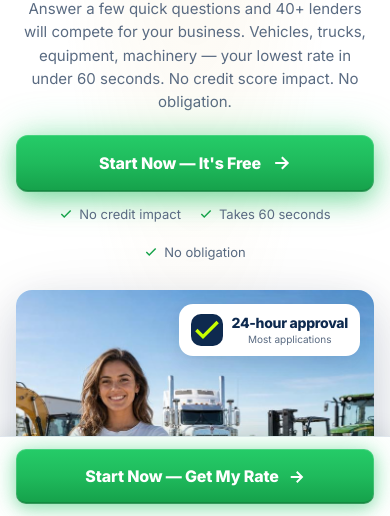
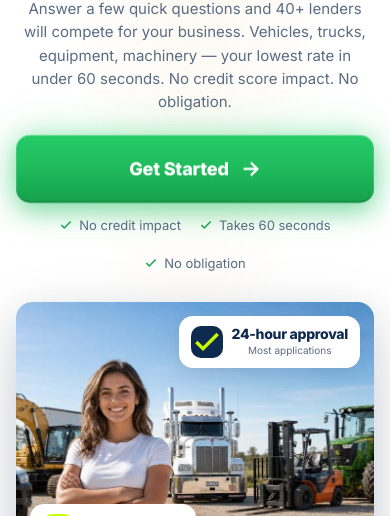
Before and after one commit to scalblio23/quickchoice, a plain HTML site: page index.html in a window 390 px wide. Shown: the part 328-844 px from the top of the page. Drawn offline with Linux system fonts and the light colour scheme.

Commit message:
Update index.html

```diff
--- a/index.html
+++ b/index.html
@@ -171,9 +171,9 @@ src="https://www.facebook.com/tr?id=1977675273118337&ev=PageView&noscript=1"/></
     background: linear-gradient(180deg, #25CC68 0%, #1FBA5C 50%, #15A04A 100%);
     background-color: #1FBA5C;
     color: #FFFFFF !important;
-    padding: 18px 48px;
-    border-radius: 12px;
-    font-size: 17px;
+    padding: 22px 56px;
+    border-radius: 14px;
+    font-size: 20px;
     font-weight: 800;
     text-decoration: none;
     display: inline-flex;
@@ -222,7 +222,7 @@ src="https://www.facebook.com/tr?id=1977675273118337&ev=PageView&noscript=1"/></
   .btn-primary svg { transition: transform 0.2s; }
   .btn-primary:hover svg { transform: translateX(4px); }
   @media (max-width: 720px) {
-    .btn-primary { padding: 16px 32px; font-size: 16px; width: 100%; max-width: 360px; justify-content: center; }
+    .btn-primary { padding: 20px 28px; font-size: 18px; width: 100%; max-width: 420px; justify-content: center; }
   }
 
   .cta-microcopy {
@@ -639,39 +639,6 @@ src="https://www.facebook.com/tr?id=1977675273118337&ev=PageView&noscript=1"/></
   footer a { color: rgba(255,255,255,0.6); text-decoration: none; margin: 0 8px; transition: color 0.2s; }
   footer a:hover { color: var(--accent); }
 
-  /* ===== MOBILE STICKY CTA ===== */
-  .mobile-cta-bar {
-    display: none;
-    position: fixed;
-    bottom: 0; left: 0; right: 0;
-    background: var(--white);
-    border-top: 1px solid var(--line);
-    padding: 12px 16px;
-    box-shadow: 0 -6px 20px rgba(14,42,79,0.10);
-    z-index: 99;
-  }
-  .mobile-cta-bar a {
-    display: flex; align-items: center; justify-content: center; gap: 8px;
-    background: linear-gradient(180deg, #25CC68 0%, #1FBA5C 50%, #15A04A 100%);
-    color: #FFFFFF;
-    padding: 15px 20px;
-    border-radius: 10px;
-    font-size: 16px;
-    font-weight: 800;
-    text-decoration: none;
-    width: 100%;
-    letter-spacing: -0.01em;
-    box-shadow:
-      0 0 0 1px rgba(255,255,255,0.15) inset,
-      0 -2px 0 rgba(0,0,0,0.15) inset,
-      0 4px 16px rgba(31,186,92,0.4),
-      0 0 30px rgba(52,217,118,0.3);
-  }
-  @media (max-width: 720px) {
-    .mobile-cta-bar { display: block; }
-    body { padding-bottom: 80px; }
-  }
-
   /* Animations */
   .fade-up { opacity: 0; transform: translateY(20px); animation: fadeUp 0.7s ease forwards; }
   .fade-up.d1 { animation-delay: 0.1s; }
@@ -731,8 +698,8 @@ src="https://www.facebook.com/tr?id=1977675273118337&ev=PageView&noscript=1"/></
     </p>
 
     <a href="/quiz" class="btn-primary fade-up d1">
-      Start Now — It's Free
-      <svg width="20" height="20" viewBox="0 0 24 24" fill="none" stroke="currentColor" stroke-width="2.5"><path d="M5 12h14M13 5l7 7-7 7"/></svg>
+          Get Started
+          <svg width="22" height="22" viewBox="0 0 24 24" fill="none" stroke="currentColor" stroke-width="2.5"><path d="M5 12h14M13 5l7 7-7 7"/></svg>
     </a>
 
     <div class="cta-microcopy fade-up d2">
@@ -1110,8 +1077,8 @@ src="https://www.facebook.com/tr?id=1977675273118337&ev=PageView&noscript=1"/></
     <h2>Your <span class="accent">best rate</span> is one quick form away.</h2>
     <p>Join thousands of Australians who've used Quick Choice to compare and secure asset finance. No obligation, no credit impact, no pushy sales calls.</p>
     <a href="/quiz" class="btn-primary">
-      Start Now
-      <svg width="20" height="20" viewBox="0 0 24 24" fill="none" stroke="currentColor" stroke-width="2.5"><path d="M5 12h14M13 5l7 7-7 7"/></svg>
+      Get Started
+      <svg width="22" height="22" viewBox="0 0 24 24" fill="none" stroke="currentColor" stroke-width="2.5"><path d="M5 12h14M13 5l7 7-7 7"/></svg>
     </a>
   </div>
 </section>
@@ -1125,14 +1092,6 @@ src="https://www.facebook.com/tr?id=1977675273118337&ev=PageView&noscript=1"/></
   </div>
 </footer>
 
-<!-- Mobile sticky CTA -->
-<div class="mobile-cta-bar">
-  <a href="/quiz">
-    Start Now — Get My Rate
-    <svg width="18" height="18" viewBox="0 0 24 24" fill="none" stroke="currentColor" stroke-width="2.5"><path d="M5 12h14M13 5l7 7-7 7"/></svg>
-  </a>
-</div>
-
 <script>
   document.querySelectorAll('.faq-item').forEach(item => {
     item.querySelector('.faq-q').addEventListener('click', () => {
```
